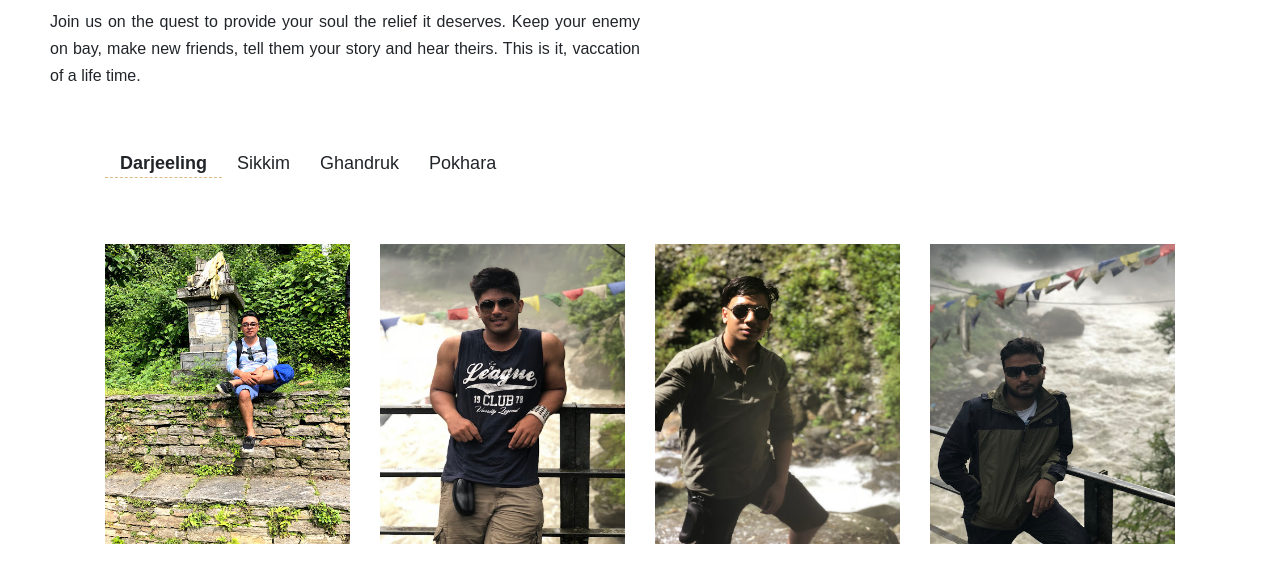
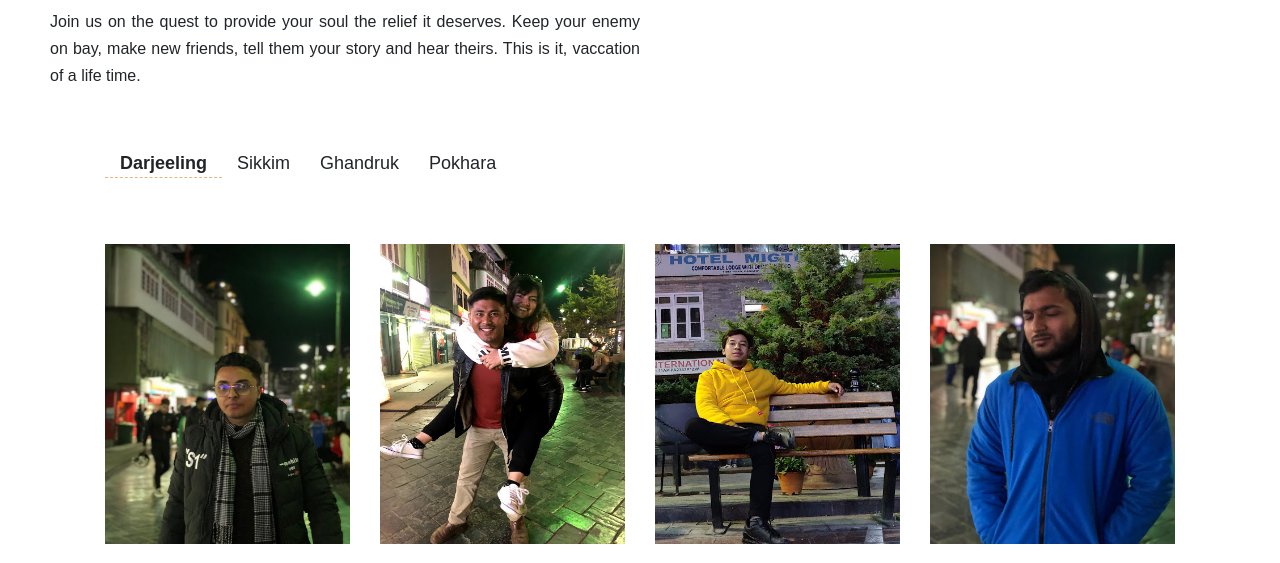
Before and after one commit to Sandip-Z/tour, a plain HTML site: page index.html in a window 1280 px wide. Both pictures are taken after a click on the item "Darjeeling". Shown: the part 758-1321 px from the top of the page. Drawn offline with nearby package versions, Linux system fonts and the light colour scheme.

Commit message:
[add] change gallery photo based on location clicked

```diff
--- a/functions.js
+++ b/functions.js
@@ -2,17 +2,28 @@ const nav = document.querySelector("nav");
 window.onscroll = function (e) {
   if (window.pageYOffset > 119) {
     nav.style.backgroundColor = "#363737";
+    nav.classList.add("shadow");
   } else {
     nav.style.backgroundColor = "transparent";
+    nav.classList.remove("shadow");
   }
 };
 
 const galleryMenu = document.querySelectorAll(".gallery-menu-list");
+const galleryImages = document.querySelectorAll(".gallery-img");
 galleryMenu.forEach((list) => {
   list.onclick = (e) => {
+    reflectOnGallery(e.target.id);
     galleryMenu.forEach((node) => {
       node.classList.remove("active");
     });
     list.classList.add("active");
   };
 });
+
+function reflectOnGallery(id) {
+  galleryImages.forEach((image) => {
+    const newSrc = image.src.replace(image.src.split("-")[2], `${id}.jpg`);
+    image.setAttribute("src", newSrc);
+  });
+}
--- a/index.html
+++ b/index.html
@@ -51,23 +51,23 @@
     </div>
     <div id="gallery" class="container">
       <ul class="gallery-menu">
-        <li class="gallery-menu-list">Darjeeling</li>
-        <li class="gallery-menu-list">Sikkim</li>
-        <li class="gallery-menu-list active">Ghandruk</li>
-        <li class="gallery-menu-list">Pokhara</li>
+        <li class="gallery-menu-list" id="darjeeling">Darjeeling</li>
+        <li class="gallery-menu-list" id="sikkim">Sikkim</li>
+        <li class="gallery-menu-list active" id="ghandruk">Ghandruk</li>
+        <li class="gallery-menu-list" id="pokhara">Pokhara</li>
       </ul>
       <div class="row">
         <div class="col-lg-3">
-          <img src="images/ishan-single2.jpg" />
+          <img src="images/ishan-single-ghandruk.jpg" class="gallery-img"/>
         </div>
         <div class="col-lg-3">
-          <img src="images/aayush-single.jpg" />
+          <img src="images/aayush-single-ghandruk.jpg" class="gallery-img"/>
         </div>
         <div class="col-lg-3">
-          <img src="images/sagar-single.jpg" />
+          <img src="images/sagar-single-ghandruk.jpg" class="gallery-img"/>
         </div>
         <div class="col-lg-3">
-          <img src="images/deep-single.jpg" />
+          <img src="images/deep-single-ghandruk.jpg" class="gallery-img"/>
         </div>
       </div>
     </div>
```
Also changed, not shown: images/aayush-single-darjeeling.jpg (added), images/aayush-single-ghandruk.jpg (renamed from images/aayush-single.jpg), images/aayush-single-pokhara.jpg (added), images/aayush-single-sikkim.jpg (added), images/deep-single-darjeeling.jpg (added), images/deep-single-ghandruk.jpg (renamed from images/deep-single.jpg), images/deep-single-pokhara.jpg (added), images/deep-single-sikkim.jpg (added), images/ishan-single-darjeeling.jpg (added), images/ishan-single-ghandruk.jpg (renamed from images/ishan-single2.jpg), images/ishan-single-pokhara.jpg (added), images/ishan-single-sikkim.jpg (added), images/ishan-single20.jpg (renamed from images/ishan-single.jpg), images/sagar-single-darjeeling.jpg (added), 3 more files.
